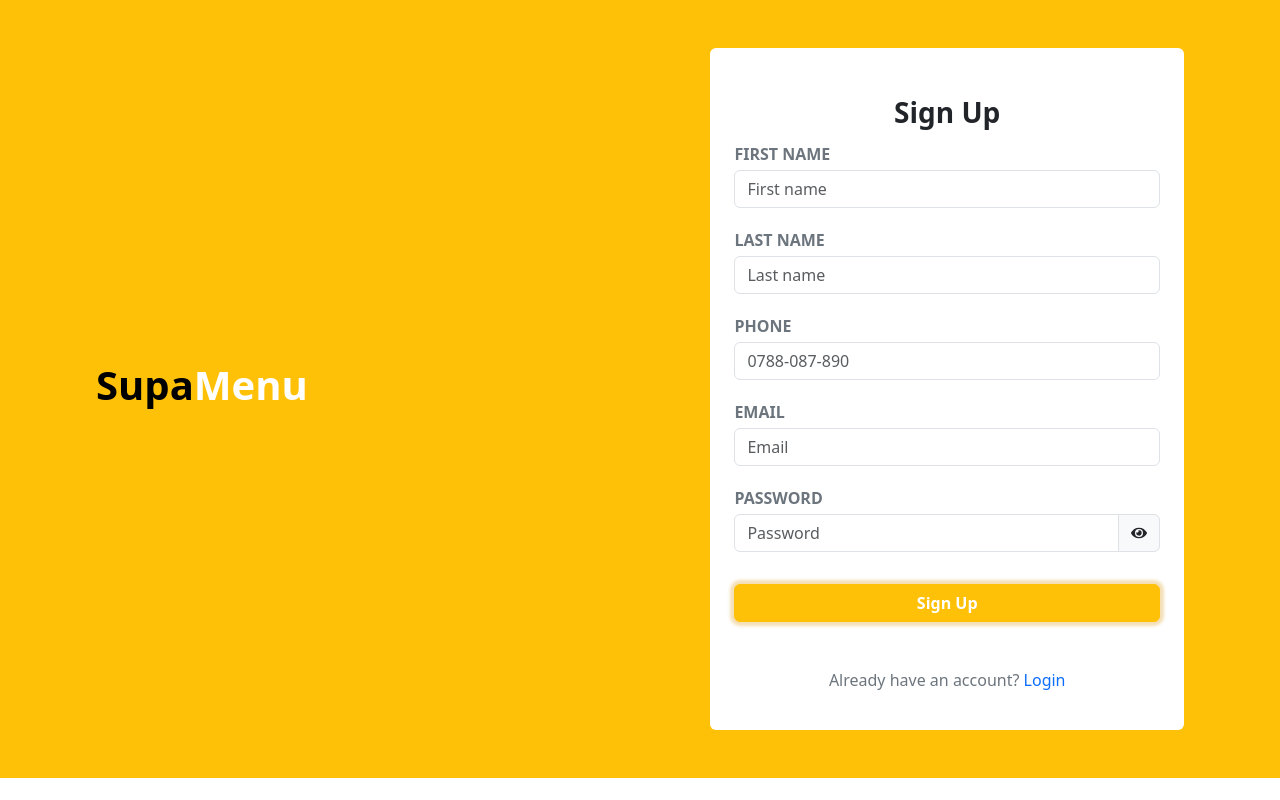
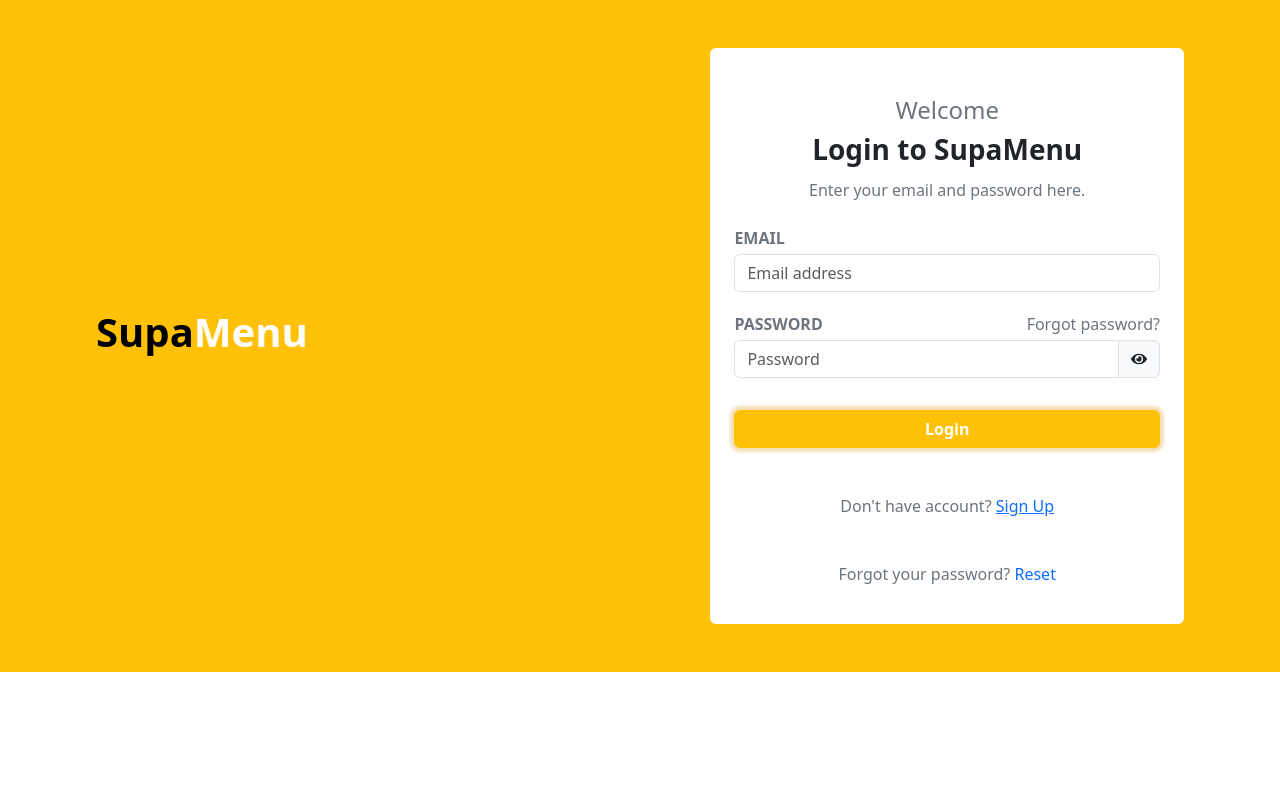
Before and after one commit to orestengabo0/Supa-menu-, a React (Vite) app in the folder Front-end/: page /signin in a window 1280 px wide. Built offline with nearby package versions, Linux system fonts and the light colour scheme.

Commit message:
Performing routing

```diff
--- a/Front-end/src/App.tsx
+++ b/Front-end/src/App.tsx
@@ -1,12 +1,18 @@
 import React from "react";
 import SignUp from "./components/SignUp/SignUp";
 import SignIn from "./components/SignIn/SignIn";
+import {BrowserRouter as Router, Routes, Route} from 'react-router-dom'
+import WelcomePage from "./components/WelcomePage/WelcomePage";
 
 const App = () => {
   return (
-    <div>
-      <SignUp />
-    </div>
+    <Router>
+      <Routes>
+        <Route path="/" element={<WelcomePage />}></Route>
+        <Route path="/signup" element={<SignUp />}></Route>
+        <Route path="/signin" element={<SignIn />}></Route>
+      </Routes>
+    </Router>
   );
 };
 
--- a/Front-end/src/components/SignIn/SignIn.tsx
+++ b/Front-end/src/components/SignIn/SignIn.tsx
@@ -1,19 +1,29 @@
-import React from "react";
-import styles from './SignIn.module.css';
+import styles from "./SignIn.module.css";
+import { Link } from "react-router-dom";
+import { FaEye, FaEyeSlash } from "react-icons/fa";
+import { useState } from "react";
 
 const SignIn = () => {
+  const [passwordVisible, setPasswordVisible] = useState(false);
+
+  const togglePasswordVisibility = () => {
+    setPasswordVisible(!passwordVisible);
+  };
+
   return (
     <div
       className={`bg-warning p-5 d-flex justify-content-between contain ${styles["contain"]}`}
     >
-      <h1 className={`p-5 right ${styles['right']}`}>
+      <h1 className={`p-5 right ${styles["right"]}`}>
         <span className="text-black fw-bold">Supa</span>
         <span className="text-white fw-bold">Menu</span>
       </h1>
       <form className={`bg-white mx-5 p-4 pt-5 rounded ${styles["rounded"]}`}>
         <h5 className="text-secondary text-center fs-4">Welcome</h5>
         <h5 className="text-center fs-3 fw-bold">Login to SupaMenu</h5>
-        <p className="text-center text-secondary">Enter your email and password here.</p>
+        <p className="text-center text-secondary">
+          Enter your email and password here.
+        </p>
         <div className="mb-3">
           <label htmlFor="email" className="text-secondary fw-semibold">
             EMAIL
@@ -30,14 +40,23 @@ const SignIn = () => {
             <label htmlFor="password" className="text-secondary fw-semibold">
               PASSWORD
             </label>
-            <label className={`text-secondary forgot-password ${styles['forgot-password']}`}>Forgot password?</label>
+            <label
+              className={`text-secondary forgot-password ${styles["forgot-password"]}`}
+            >
+              Forgot password?
+            </label>
           </div>
-          <input
-            type="text"
-            id="email"
-            className="form-control "
-            placeholder="Password"
-          />
+          <div className="input-group">
+            <input
+              type={passwordVisible ? "text":"password"}
+              id="email"
+              className="form-control "
+              placeholder="Password"
+            />
+            <span className="input-group-text" style={{cursor: "pointer"}} onClick={togglePasswordVisibility}>
+              {passwordVisible ? <FaEyeSlash/> : <FaEye/>}
+            </span>
+          </div>
         </div>
         <button
           className={`btn btn-warning fw-semibold text-white mt-3 login ${styles["login"]}`}
@@ -46,10 +65,19 @@ const SignIn = () => {
         </button>
         <div className="lh-sm">
           <p className="text-center mt-5 text-secondary">
-            Don't have account? <span className={`text-primary signup ${styles['signup']}`}>Sign Up</span>
+            Don't have account?{" "}
+            <Link
+              to={"/signup"}
+              className={`text-primary signup ${styles["signup"]}`}
+            >
+              Sign Up
+            </Link>
           </p>
           <p className="text-center mt-5 text-secondary">
-            Forgot your password? <span className={`text-primary reset ${styles['reset']}`}>Reset</span>
+            Forgot your password?{" "}
+            <span className={`text-primary reset ${styles["reset"]}`}>
+              Reset
+            </span>
           </p>
         </div>
       </form>
--- a/Front-end/src/components/SignUp/SignUp.tsx
+++ b/Front-end/src/components/SignUp/SignUp.tsx
@@ -1,6 +1,7 @@
-import React, { useState } from "react";
+import { useState } from "react";
 import styles from "./SignUp.module.css";
 import { FaEye, FaEyeSlash } from "react-icons/fa";
+import { Link } from 'react-router-dom'
 
 const SignUp = () => {
   const [passwordVisible, setPasswordVisible] = useState(false);
@@ -88,9 +89,9 @@ const SignUp = () => {
         <div className="lh-sm">
           <p className="text-center mt-5 text-secondary">
             Already have an account?{" "}
-            <span className={`text-primary signin ${styles["signin"]}`}>
+            <Link to={'/signin'} className={`text-primary signin ${styles["signin"]}`}>
               Login
-            </span>
+            </Link>
           </p>
         </div>
       </form>
--- a/Front-end/src/components/WelcomePage/WelcomePage.tsx
+++ b/Front-end/src/components/WelcomePage/WelcomePage.tsx
@@ -1,9 +1,9 @@
-import React from "react";
 import styles from "./WelcomePage.module.css";
 import { FaUserEdit } from "react-icons/fa";
 import StepCards from "./StepCards/StepCards";
 import { FaUtensils } from "react-icons/fa6";
 import { BiSolidOffer } from "react-icons/bi";
+import { Link } from "react-router-dom";
 
 const WelcomePage = () => {
   return (
@@ -27,21 +27,20 @@ const WelcomePage = () => {
               <p className="text-white">for free and get more revenue!</p>
             </div>
             <div>
-              <button className=" text-white btn btn-warning">
+              <Link to={"/signup"} className=" text-white btn btn-warning">
                 Register your Restaurant
-              </button>
-              <button
+              </Link>
+              <Link
+                to={"/signin"}
                 className={`mx-3 text-white btn btn-dark signin ${styles.signin}`}
               >
                 Restaurant already registered? Sign in
-              </button>
+              </Link>
             </div>
           </div>
         </div>
       </div>
-      <div
-        className={`lower-part ${styles["lower-part"]} p-5`}
-      >
+      <div className={`lower-part ${styles["lower-part"]} p-5`}>
         <h3 className="text-black text-center fw-bold">How it works</h3>
         <div className="d-flex justify-content-between">
           <StepCards
```
